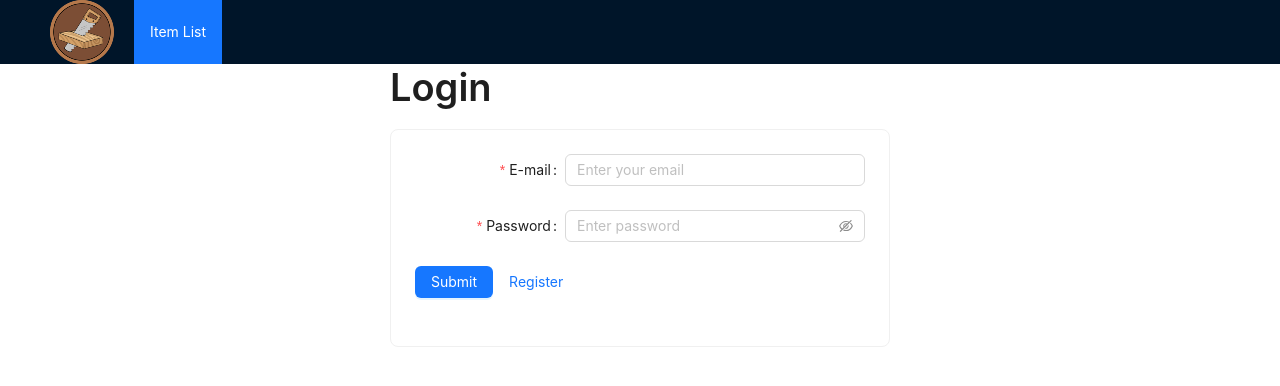
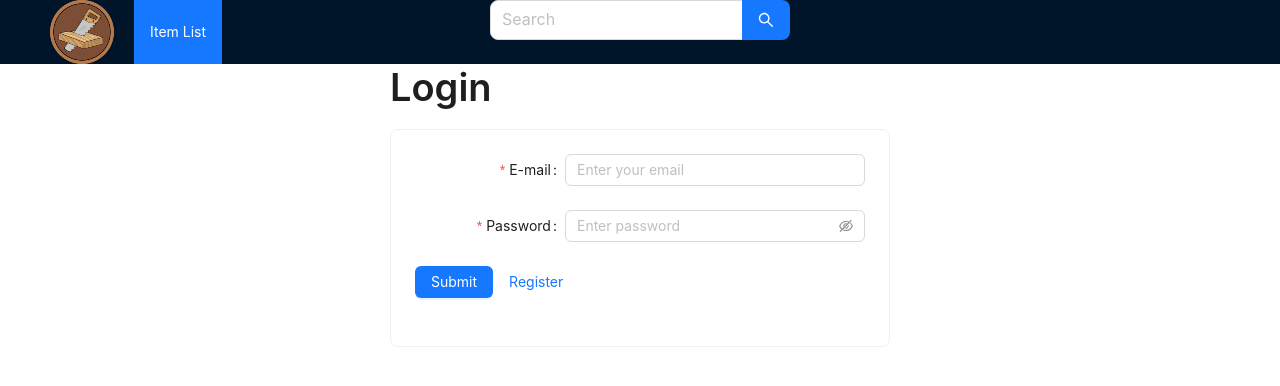
Before and after one commit to jayyasay/ecommerce, a React (Create React App) app: page / in a window 1280 px wide. Shown: the top 386 px of the page. Built offline with nearby package versions, Linux system fonts and the light colour scheme; no server answers.

Commit message:
Initial code for Search function

```diff
--- a/src/components/Navigation.js
+++ b/src/components/Navigation.js
@@ -2,8 +2,7 @@ import { Layout, Menu } from "antd";
 import axios from "axios";
 import { useState, useEffect } from "react";
 import { Link } from "react-router-dom";
-
-const { Header } = Layout;
+import { AutoComplete, Input } from "antd";
 
 const handleLogout = () => {
   localStorage.removeItem("token");
@@ -11,6 +10,19 @@ const handleLogout = () => {
 };
 
 const Navigation = ({ username }) => {
+  const { Header } = Layout;
+
+  const [options, setOptions] = useState([]);
+  const [searchText, setSearchText] = useState("");
+
+  useEffect(() => {
+    const fetchData = async () => {
+      const result = await axios.get("http://localhost:3001/api/db/products");
+      setOptions(result.data.map((item) => ({ value: item.itemName })));
+    };
+    fetchData();
+  }, []);
+
   const [user, setUser] = useState({});
   useEffect(() => {
     const fetchData = async () => {
@@ -35,6 +47,14 @@ const Navigation = ({ username }) => {
     fetchData();
   }, [username]);
 
+  const handleSearch = (value) => {
+    setSearchText(value);
+    const filteredOptions = options.filter(
+      (option) => option.value.toLowerCase().indexOf(value.toLowerCase()) !== -1
+    );
+    setOptions(filteredOptions);
+  };
+
   return (
     <>
       <Layout>
@@ -51,7 +71,7 @@ const Navigation = ({ username }) => {
               float: "right",
               color: "#fff",
               cursor: "pointer",
-              marginLeft: "20px"
+              marginLeft: "20px",
             }}
             onClick={handleLogout}
           >
@@ -87,6 +107,29 @@ const Navigation = ({ username }) => {
             ]}
           />
         </Header>
+        <AutoComplete
+          dropdownMatchSelectWidth={252}
+          style={{
+            width: "300px",
+            position: "absolute",
+            zIndex: 999,
+            left: 0,
+            right: 0,
+            marginLeft: "auto",
+            marginRight: "auto",
+          }}
+          options={options}
+          // onSelect={onSelect}
+          onSearch={handleSearch}
+        >
+          <Input.Search
+            size="large"
+            value={searchText}
+            onChange={(event) => setSearchText(event.target.value)}
+            placeholder="Search"
+            enterButton
+          />
+        </AutoComplete>
       </Layout>
     </>
   );
```
